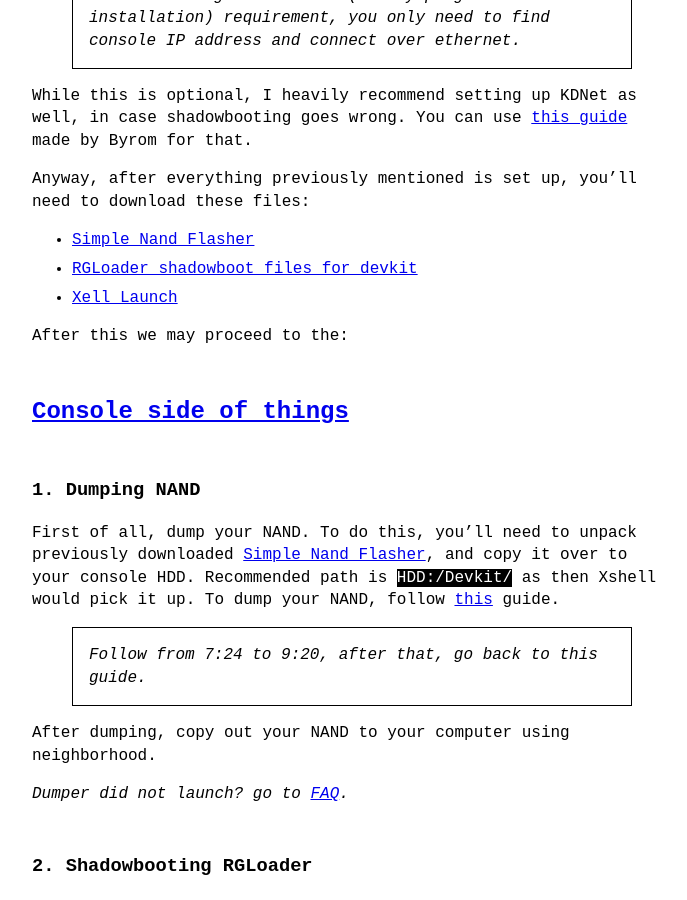
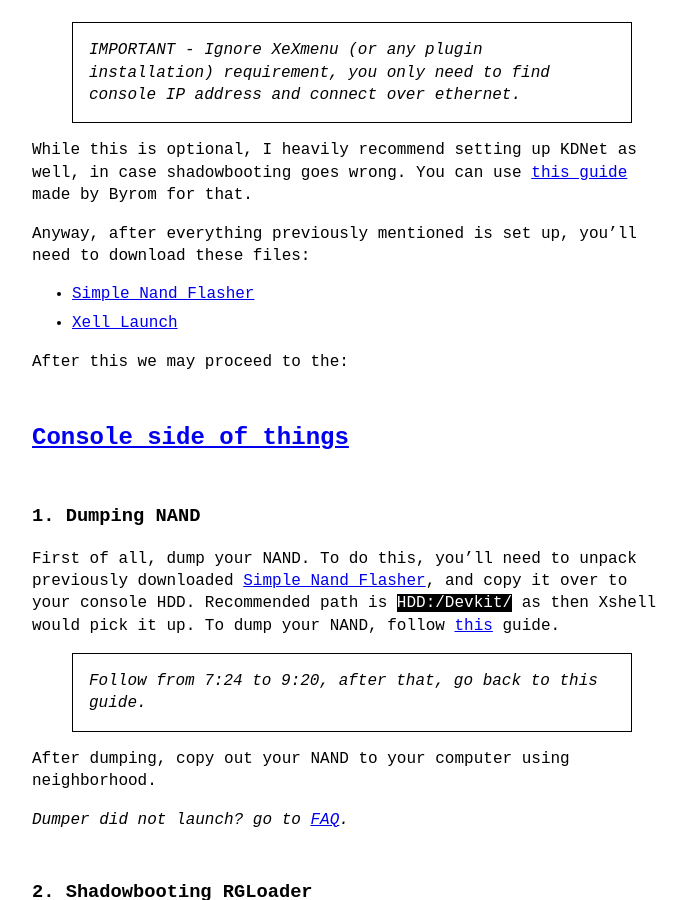
Before and after one commit to dzastsed/dzastsed.github.io, a Jekyll site: the page built from _posts/2024-04-09-How-to-dump-your-XDK-Nand-+-preservation-of-undumped-recoveries.md, in a window 1280 px wide and 900 px high, scrolled down 1257 px. Shown: the whole window, without its empty margins (288-975 px from the left). Built offline with Jekyll 4.4.1, drawn with Linux system fonts in a browser that asks for light colours; some of the changed lines change nothing that is shown.

Commit message:
Update 2024-04-09-How-to-dump-your-XDK-Nand-+-preservation-of-undumped-recoveries.md

```diff
--- a/_posts/2024-04-09-How-to-dump-your-XDK-Nand-+-preservation-of-undumped-recoveries.md
+++ b/_posts/2024-04-09-How-to-dump-your-XDK-Nand-+-preservation-of-undumped-recoveries.md
@@ -13,6 +13,8 @@
 ---
 
 # IMPORTANT - MAKE SURE YOU DUMP YOUR HARDDRIVE BEFORE FOLLOWING THIS GUIDE!!! YOU HAVE BEEN WARNED!!!!
+
+---
 
 ## [Intro](#intro)
 
@@ -35,7 +37,6 @@
 Anyway, after everything previously mentioned is set up, you'll need to download these files:
 
 * [Simple Nand Flasher](temp-link)
-* [RGLoader shadowboot files for devkit](temp-link)
 * [Xell Launch](https://digiex.net/attachments/xelllaunch-zip.7168/)
 
 After this we may proceed to the:
@@ -53,9 +54,9 @@
 
 ### 2. Shadowbooting RGLoader
 
-Follow [this](temp-link-rgl) guide to set up RGLoader shadowbooting. After successful boot, come back here.
+Follow [this](https://dzastsed.github.io/rgloader-shadowboot-guide.html) guide to set up RGLoader shadowbooting. After successful boot, come back here.
 
-*Console does not shadowboot? go to [FAQ](#faq).*
+*Console does not shadowboot? go to [FAQ](https://dzastsed.github.io/rgloader-shadowboot-guide.html#faq).*
 
 ### 3. Acquiring CPU Key
 
```
